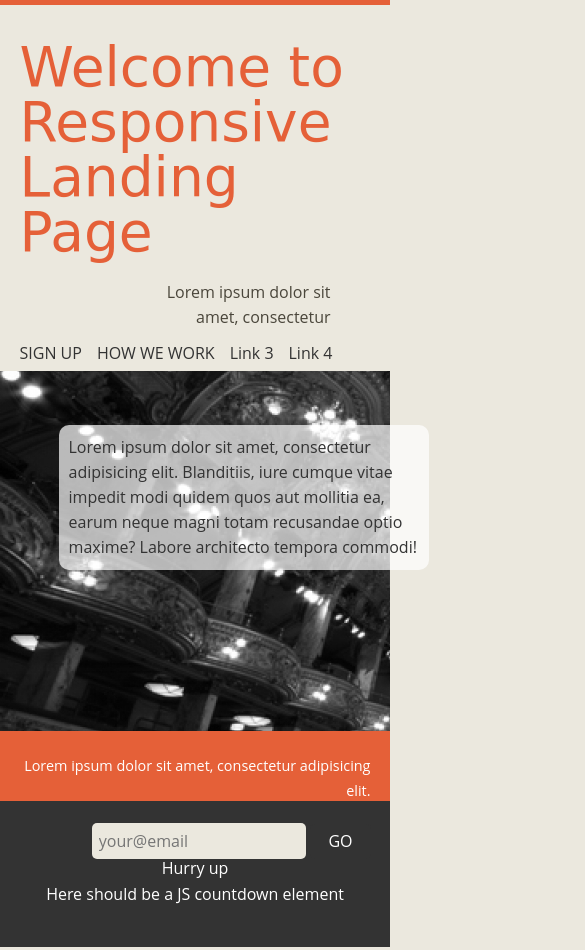
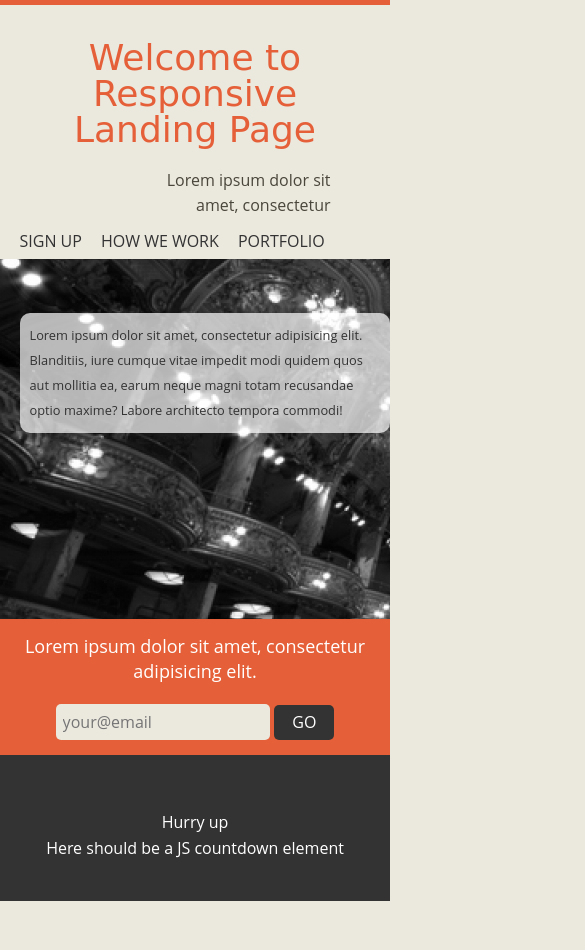
Before and after one commit to sseletskyy/lp_tutorial, a plain HTML site: page index.html in a window 390 px wide. Shown: the top 950 px of the page, 585 px wide, since content can reach past the window. Drawn offline with Linux system fonts and the light colour scheme.

Commit message:
mobile layout complete

```diff
--- a/desktop.css
+++ b/desktop.css
@@ -75,17 +75,17 @@ nav ul {
   list-style:none;
 }
 
-nav ul::after {
-  clear: both;
-  content: "";
-  display:block;
+nav ul li {
+  display:inline-block;
+  /*float:left;*/
+  padding:10px 15px;
 }
 
-nav ul li {
-  display:block;
-  float:left;
-  padding:10px 15px;
-}
+/*nav ul::after {
+  clear:both;
+  content: "";
+  display: block;
+}*/
 
 nav ul li a {
   font-family: 'Open Sans', sans-serif;
@@ -398,3 +398,70 @@ footer {
   }
 
 }
+
+@media all and (max-width: 550px) {
+
+  header h1{
+    font-size: 36px;
+    text-align: center;
+  }
+
+  #how_we_work article, #how_we_work article:last-of-type {
+    width: 100%;
+    padding-left: 0px;
+    padding-bottom: 30px;
+  }
+
+  #portfolio article.img-item, #portfolio article figcaption  {
+    width: 100%;
+  }
+
+  .container article {
+    font-size: 80%;
+    left: 5%;
+  }
+
+
+}
+/* signup form */
+@media all and (max-width: 750px) {
+
+  #signup {
+    text-align: center;
+    height: auto;
+  }
+
+  #signup p {
+    display: block;
+    margin-top: 0px;
+    padding-top: 15px;
+    font-size: 100%;
+  }
+
+  #signup .signup {
+    margin: 15px 0px;
+  }
+
+
+
+
+
+
+
+
+
+
+
+
+
+
+
+
+
+
+
+
+
+
+
+}
--- a/index.html
+++ b/index.html
@@ -21,8 +21,7 @@
         <ul>
           <li><a href="#signup">Sign up</a></li>
           <li><a href="#how_we_work">How we work</a></li>
-          <li>Link 3</li>
-          <li>Link 4</li>
+          <li><a href="#portfolio">Portfolio</a></li>
         </ul>
       </nav>
     </header>
```
